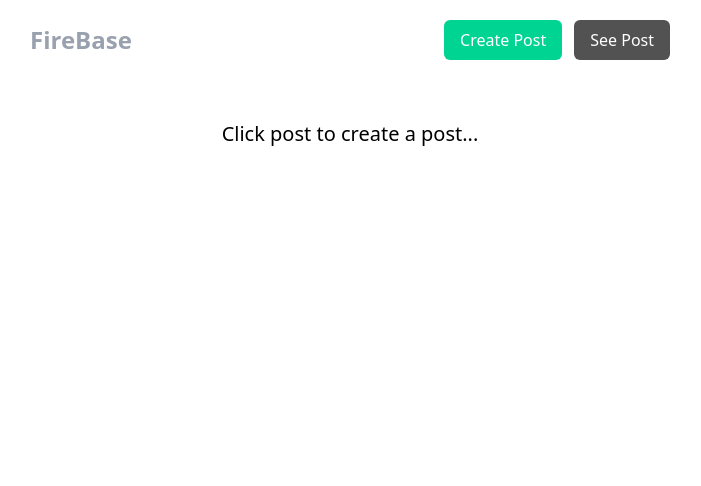
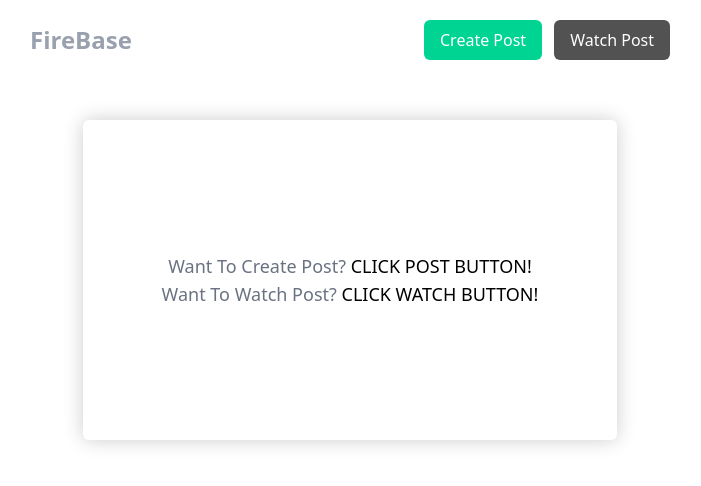
Before and after one commit to muhammadumair1100/next-js, a Next.js app: page / in a window 1280 px wide. Shown: the top 486 px of the page, without its empty margins (290-991 px from the left). Built offline with nearby package versions, Linux system fonts and the light colour scheme.

Commit message:
added some html for understanding content

```diff
--- a/app/layout.tsx
+++ b/app/layout.tsx
@@ -22,7 +22,7 @@ export default function RootLayout({
               href={"watch-post"}
               className="bg-neutral-600 cursor-pointer text-white px-4 py-2 rounded-md font-md text-base"
             >
-              See Post
+              Watch Post
             </Link>
           </div>
         </div>
--- a/app/page.tsx
+++ b/app/page.tsx
@@ -2,8 +2,15 @@
 
 export default function Home() {
   return (
-    <h1 className="text-xl mt-10 font-medium">
-      Click post to create a post...
-    </h1>
+    <div className="text-lg mt-10 w-5/12 h-80 flex  flex-col items-center rounded-md justify-center font-medium bg-white shadow-[0_0_20px_rgba(0,0,0,0.2)]">
+      <h1 className="text-gray-500">
+        Want To Create Post?{" "}
+        <span className="uppercase text-black">Click Post Button!</span>
+      </h1>
+      <h1 className="text-gray-500">
+        Want To Watch Post?{" "}
+        <span className="uppercase text-black">Click Watch Button!</span>
+      </h1>
+    </div>
   );
 }
--- /dev/null
+++ b/app/watch-post/EmptyStore.tsx
@@ -0,0 +1,10 @@
+export function EmptyStore() {
+  return (
+    <section className="bg-gray-200 w-2/4 h-100 flex items-center justify-center rounded-lg mt-20 ">
+      <div className="text-xl  text-gray-600 flex flex-col gap-2 font-extrabold">
+        <h1>Looks Like You Have Not Created Any Post!</h1>
+        <span>Create Post By Clicking Post Button And Enter Details!</span>
+      </div>
+    </section>
+  );
+}
--- a/app/watch-post/page.tsx
+++ b/app/watch-post/page.tsx
@@ -4,6 +4,7 @@ import { DeleteUser } from "./deleteUser";
 import { useEffect, useState } from "react";
 import { UserTypes } from "@/types/createPostTypes";
 import { getData, updateData } from "@/actions/createPost";
+import { EmptyStore } from "./EmptyStore";
 
 export default function WatchPost() {
   const [userData, setUserData] = useState<UserTypes[] | null>([]);
@@ -69,7 +70,7 @@ export default function WatchPost() {
           deletUser={setDeletUser}
         />
       )}
-      {userData && userData.length > 0 && (
+      {userData && userData.length > 0 ? (
         <div className="relative w-2/4 mt-20 rounded-xl border border-gray-200 shadow-sm">
           <table className="w-full text-left text-sm">
             <thead className="bg-gray-200 text-gray-700">
@@ -181,6 +182,8 @@ export default function WatchPost() {
             </div>
           )}
         </div>
+      ) : (
+        <EmptyStore />
       )}
     </>
   );
```
